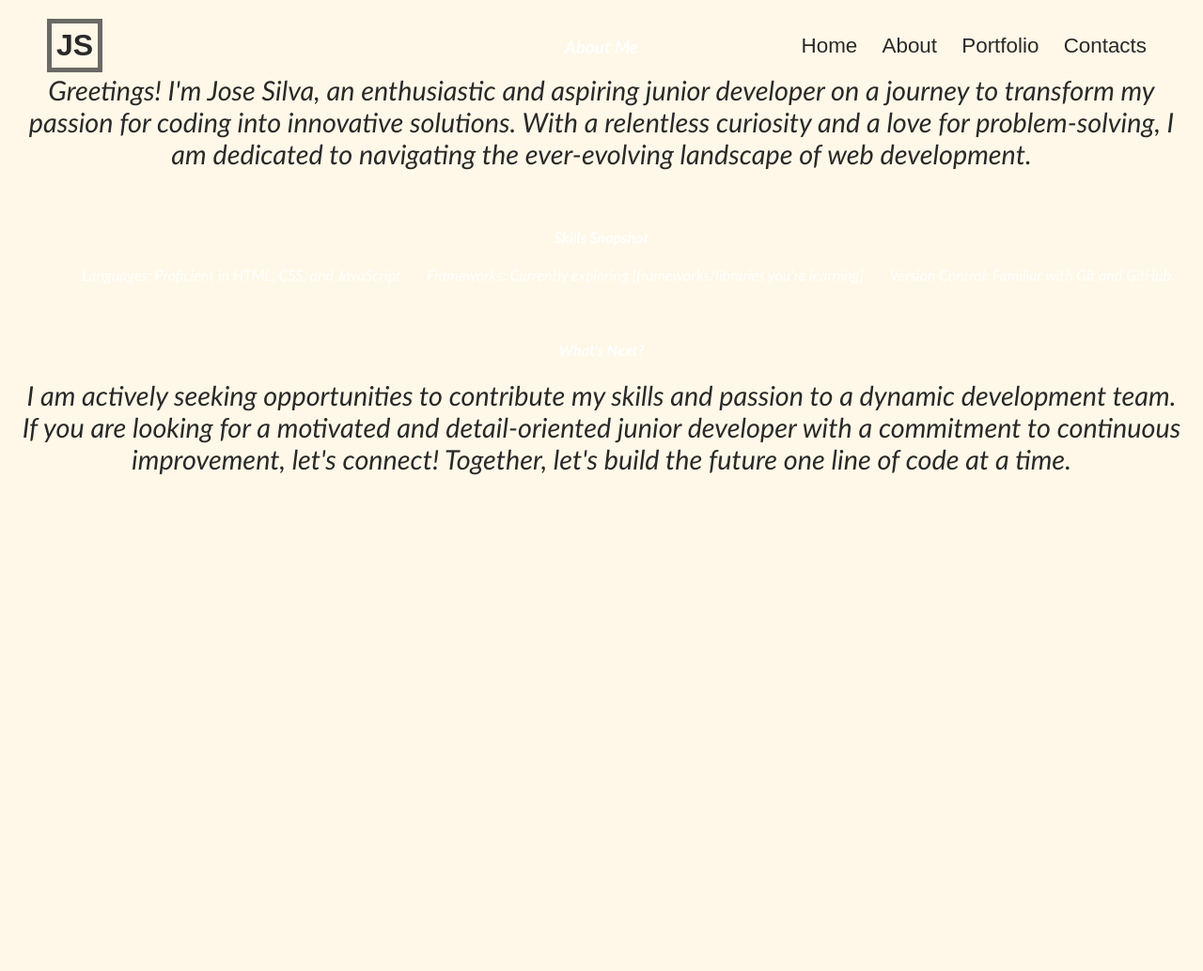
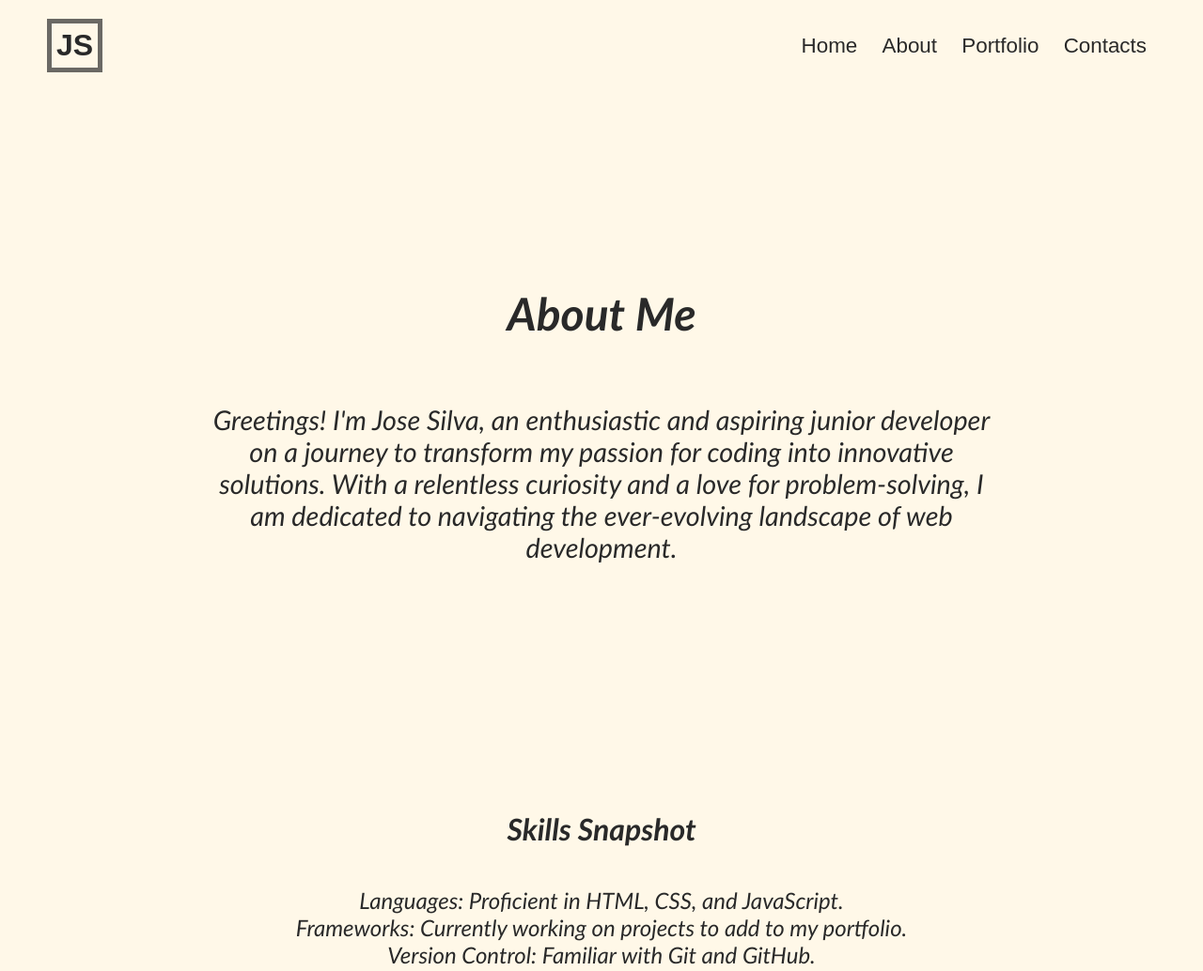
Before and after one commit to JSilva314/First-Portfolio, a plain HTML site: page about.html in a window 1280 px wide. Shown: the top 1034 px of the page at 94% size. Before the commit the page ends 800 px from the top, so only its background shows below. Drawn offline with Linux system fonts and the light colour scheme.

Commit message:
read me file and css styling in about me page

```diff
--- a/about.html
+++ b/about.html
@@ -36,8 +36,7 @@
           <ul>
             <li>Languages: Proficient in HTML, CSS, and JavaScript.</li>
             <li>
-              Frameworks: Currently exploring [frameworks/libraries you're
-              learning].
+              Frameworks: Currently working on projects to add to my portfolio.
             </li>
             <li>Version Control: Familiar with Git and GitHub.</li>
           </ul>
--- a/style.css
+++ b/style.css
@@ -21,6 +21,8 @@ header {
   font-family: sans-serif;
   font-size: 1.4rem;
   align-items: center;
+  top: 0;
+  left: 0;
 }
 
 nav {
@@ -30,7 +32,7 @@ nav {
   display: flex;
   justify-content: space-between;
   align-items: center;
-  position: fixed;
+  position: relative;
   top: 20px;
   box-sizing: border-box;
 }
@@ -76,8 +78,9 @@ section {
   font-size: 1rem;
   display: inline-block;
   text-align: center;
-  color: white;
+  color: rgb(41, 41, 41);
   box-sizing: border-box;
+  padding: 100px;
 }
 
 .container {
@@ -131,3 +134,21 @@ section {
   font-weight: bold;
   font-size: 2rem;
 }
+#about {
+  padding: 100px;
+  color: rgba(41, 41, 41, 0.691);
+}
+#about p {
+  padding: 20px;
+}
+#about ul {
+  font-size: 1.5rem;
+  display: inline-block;
+  text-align: center;
+}
+h3 {
+  font-size: 3rem;
+}
+h4 {
+  font-size: 2rem;
+}
```
Also changed, not shown: 1 other file.
